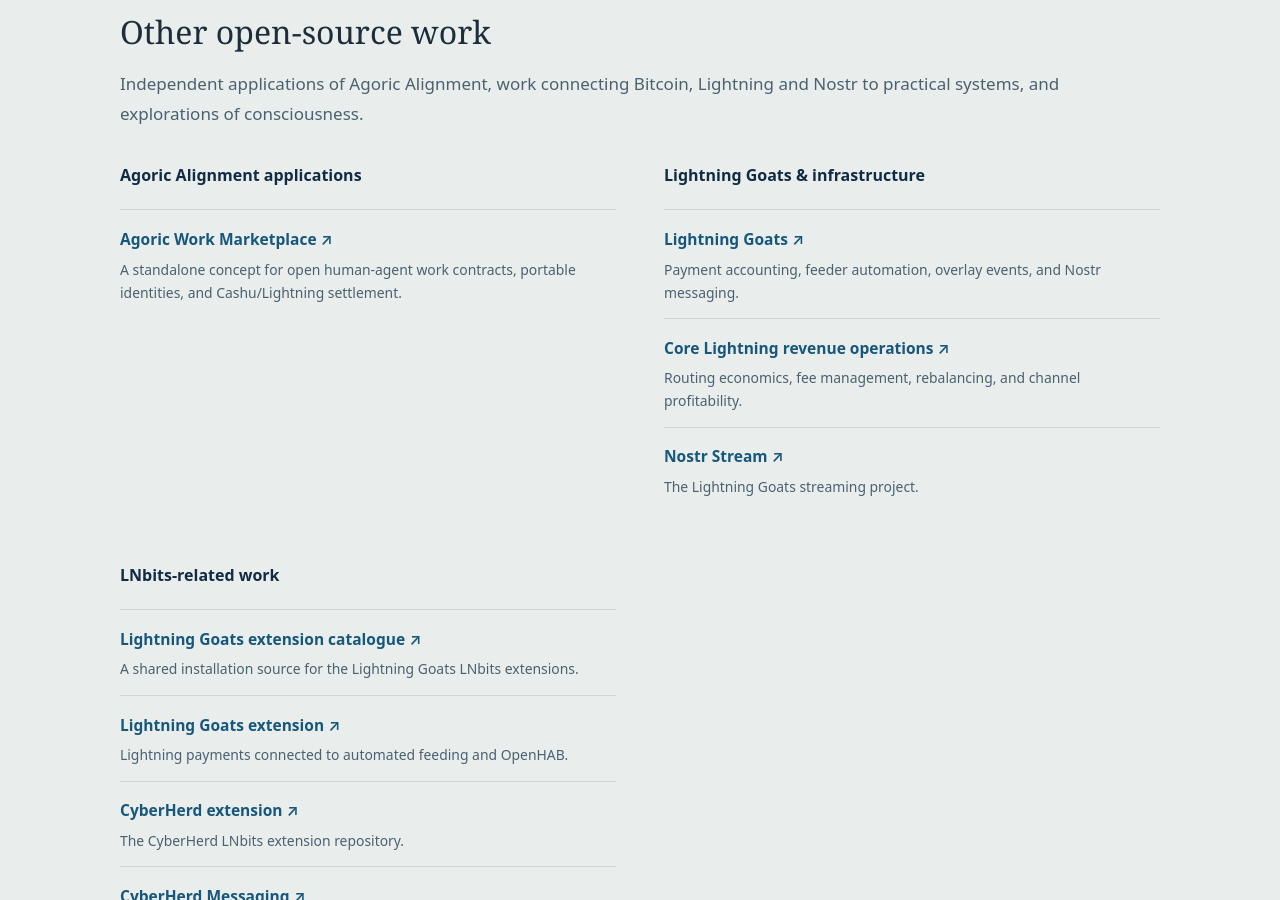
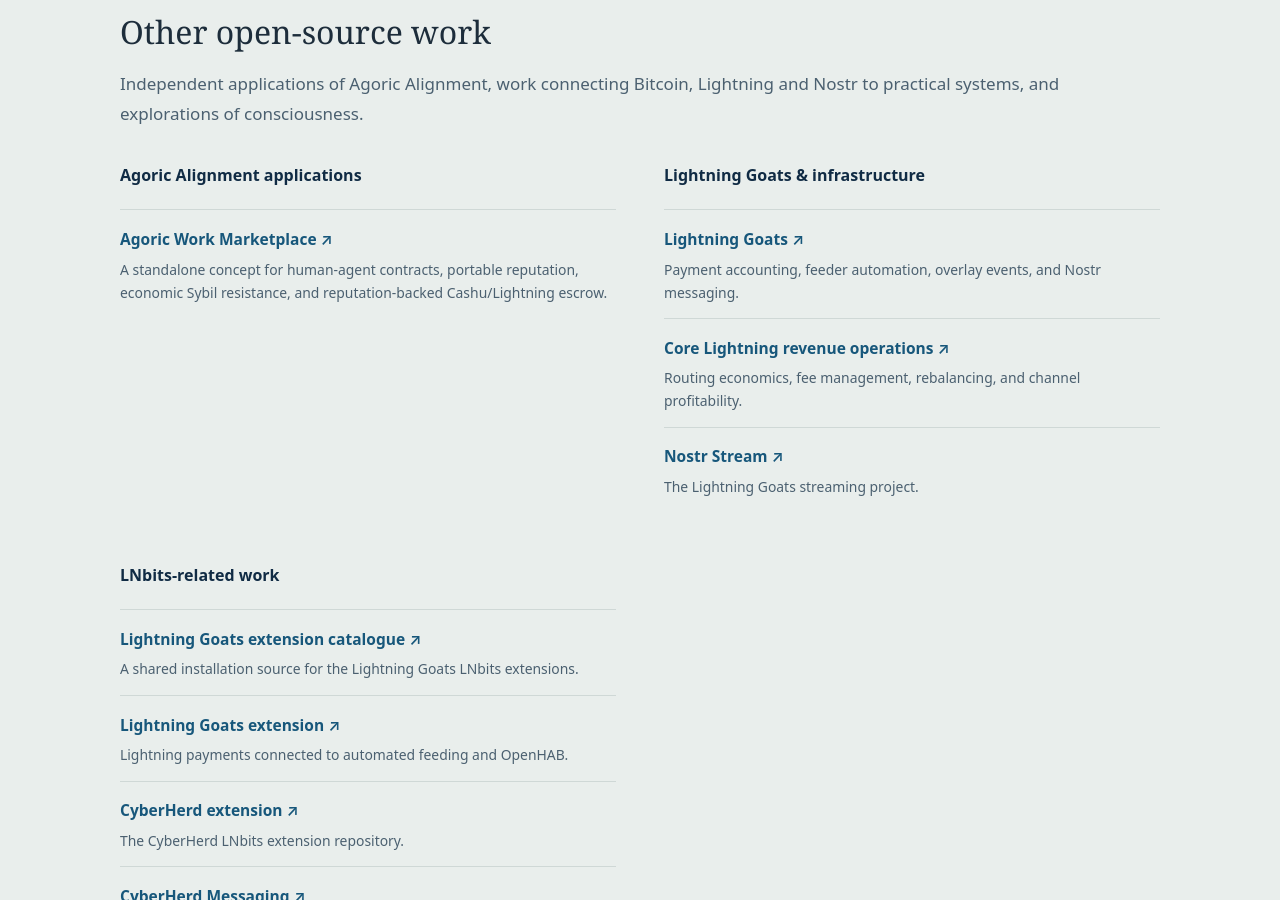
Before and after one commit to santyr/santyr.github.io, a Jekyll site: the page built from index.html, in a window 1280 px wide and 900 px high, scrolled down 1841 px. Built offline with Jekyll 4.4.1, drawn with Linux system fonts in a browser that asks for light colours.

Commit message:
Update related project description with economic accountability focus

```diff
--- a/_data/projects.yml
+++ b/_data/projects.yml
@@ -2,7 +2,7 @@
   items:
   - title: Agoric Work Marketplace
     url: /projects/agoric-work-marketplace/
-    description: A standalone concept for open human-agent work contracts, portable identities, and Cashu/Lightning settlement.
+    description: A standalone concept for human-agent contracts, portable reputation, economic Sybil resistance, and reputation-backed Cashu/Lightning escrow.
 - title: Lightning Goats & infrastructure
   items:
   - title: Lightning Goats
```
